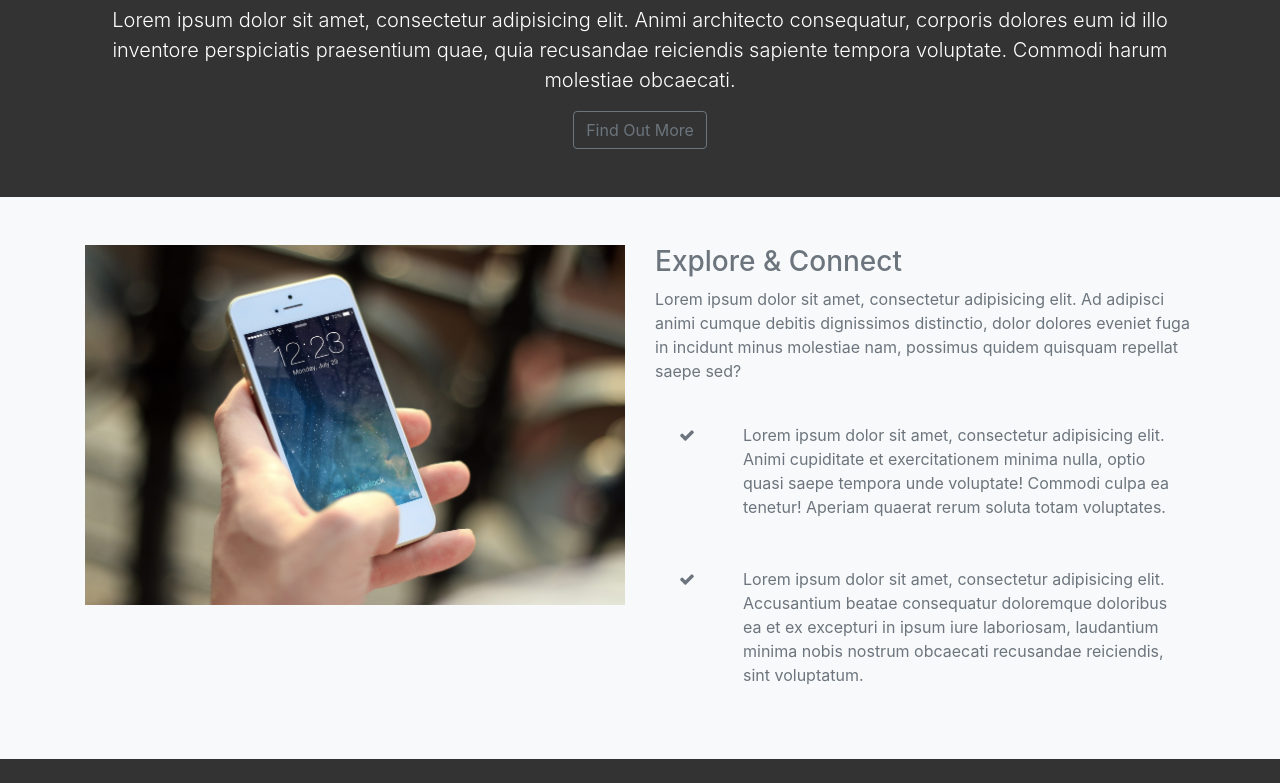
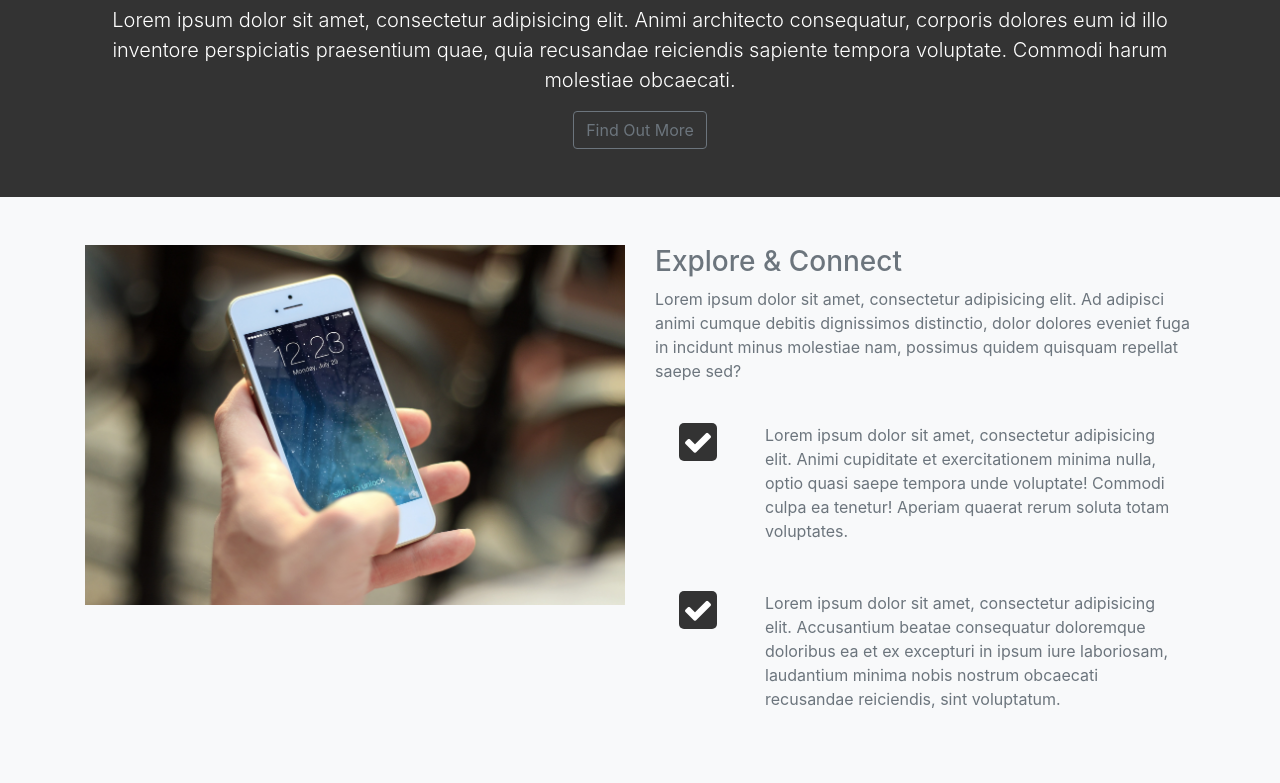
Before and after one commit to aliens9889/bootstrap-looplab, a website: page src/index.html in a window 1280 px wide. Shown: the part 818-1601 px from the top of the page. Before the commit the page ends 1577 px from the top, so only its background shows below. Drawn offline with nearby package versions, Linux system fonts and the light colour scheme; files that its build step writes are made by us from their sources.

Commit message:
Giving some style to the explore section

```diff
--- a/src/scss/style.scss
+++ b/src/scss/style.scss
@@ -46,3 +46,13 @@ body {
     font-size: $icon-size;
   }
 }
+
+#explore-section {
+  .fa {
+    color: $font-color;
+    background-color: $bg-color;
+    padding: 4px;
+    border-radius: 5px;
+    font-size: $icon-size;
+  }
+}
```
